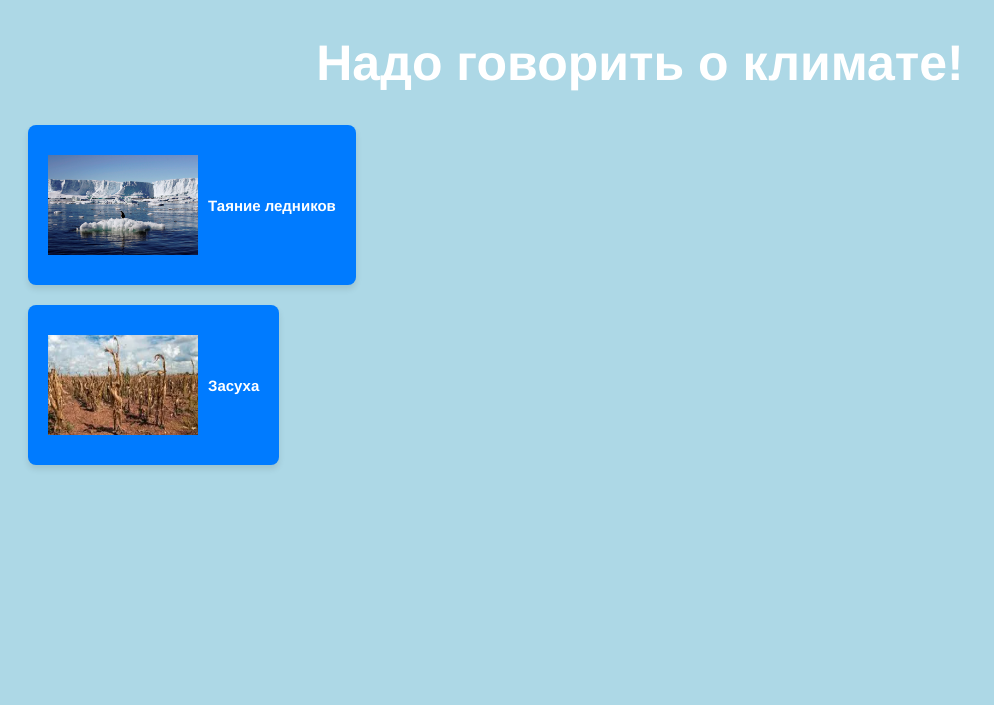
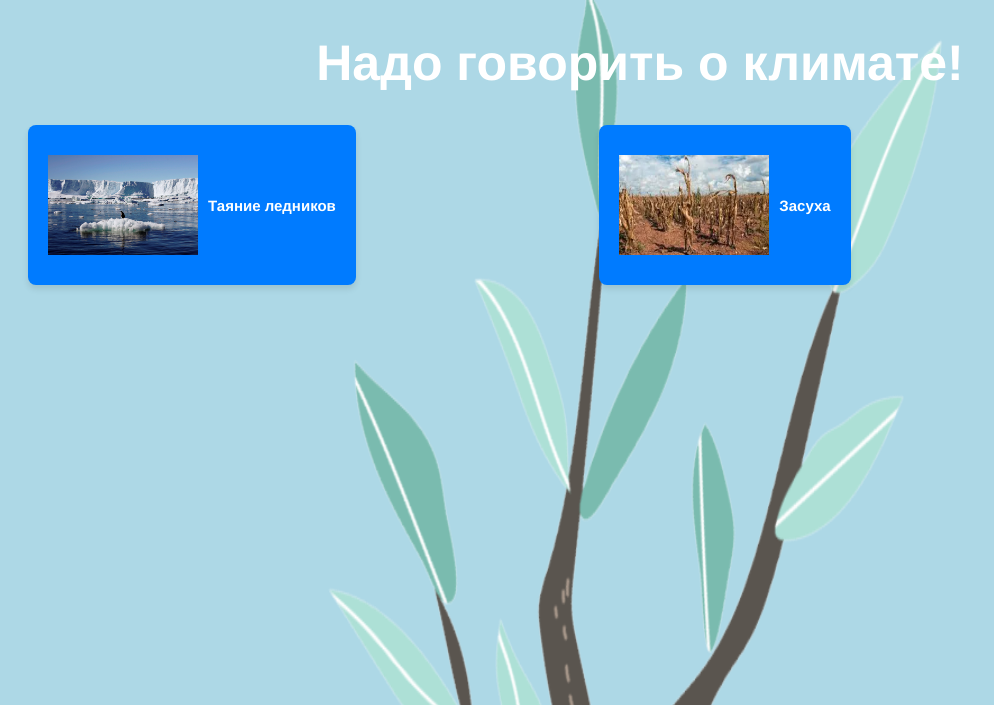
Before and after one commit to MrVadrix/Global-warming-idea, a Flask app: page / in a window 1280 px wide. Shown: the top 705 px of the page, without its empty margins (0-994 px from the left). Run offline with Flask 3, Linux system fonts and the light colour scheme.

Commit message:
style.css

```diff
--- a/Finishing job/static/style.css
+++ b/Finishing job/static/style.css
@@ -1,6 +1,11 @@
 body {
   background-color: lightblue;
+  background-image: url("tree-branch-better.png");
+  background-repeat: no-repeat;
+  background-position: center top;      /* Centers horizontally and aligns to the top */
+  background-size: 50% 200vh;           /* Sets width to 50% of viewport and height to 200vh */
 }
+
 
 h1 {
   font-family: 'Franklin Gothic Medium', 'Arial Narrow', Arial, sans-serif;
@@ -27,6 +32,13 @@ p {
   font-family: 'Franklin Gothic Medium', 'Arial Narrow', Arial, sans-serif;
   font-size: 15px;
   color: rgb(79, 40, 124);
+}
+
+.new-button {
+  display: flex;
+  justify-content: center;
+  margin-left: 150px;
+  margin-top: -180px;
 }
 
 .center-button {
```
